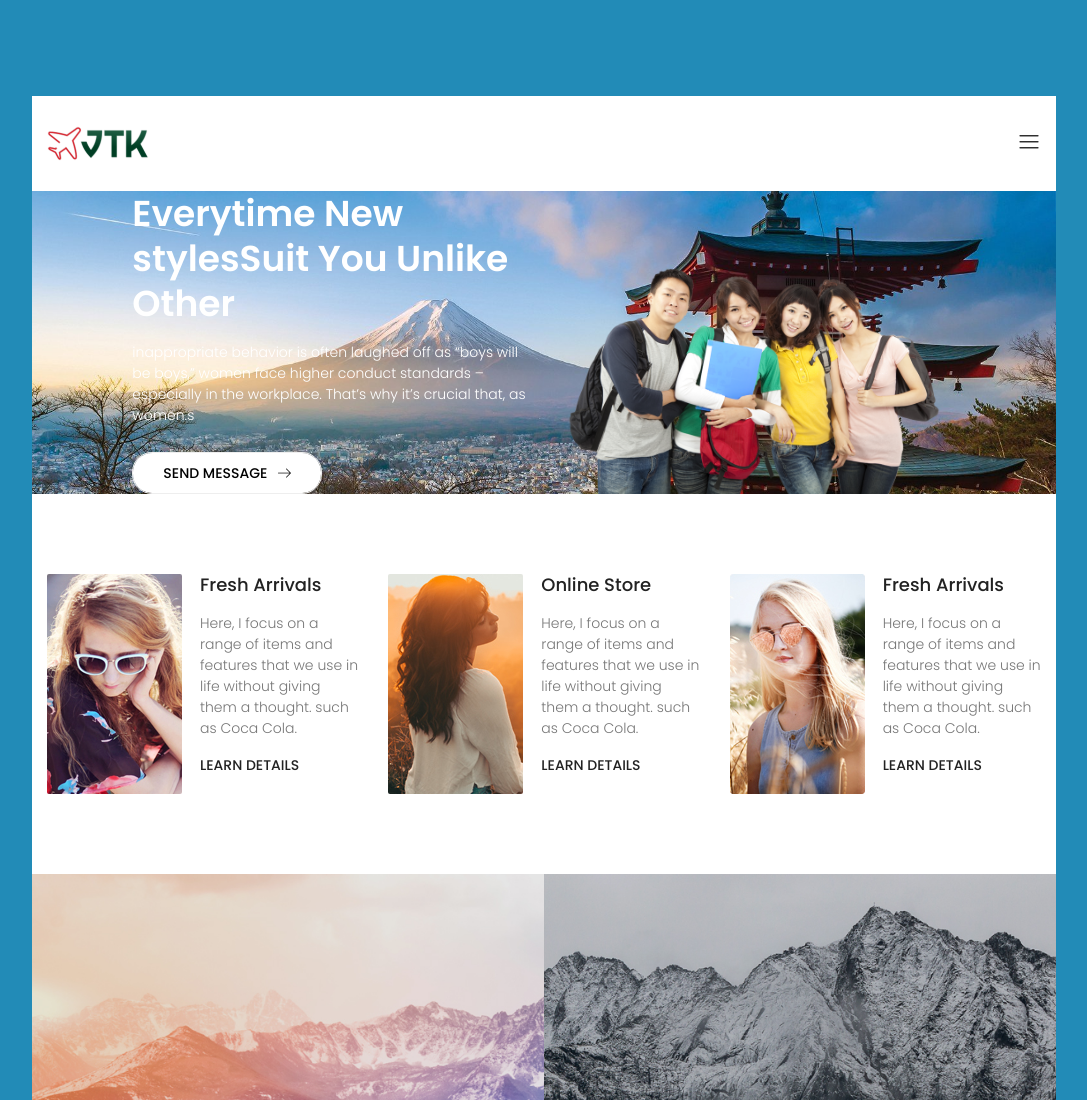
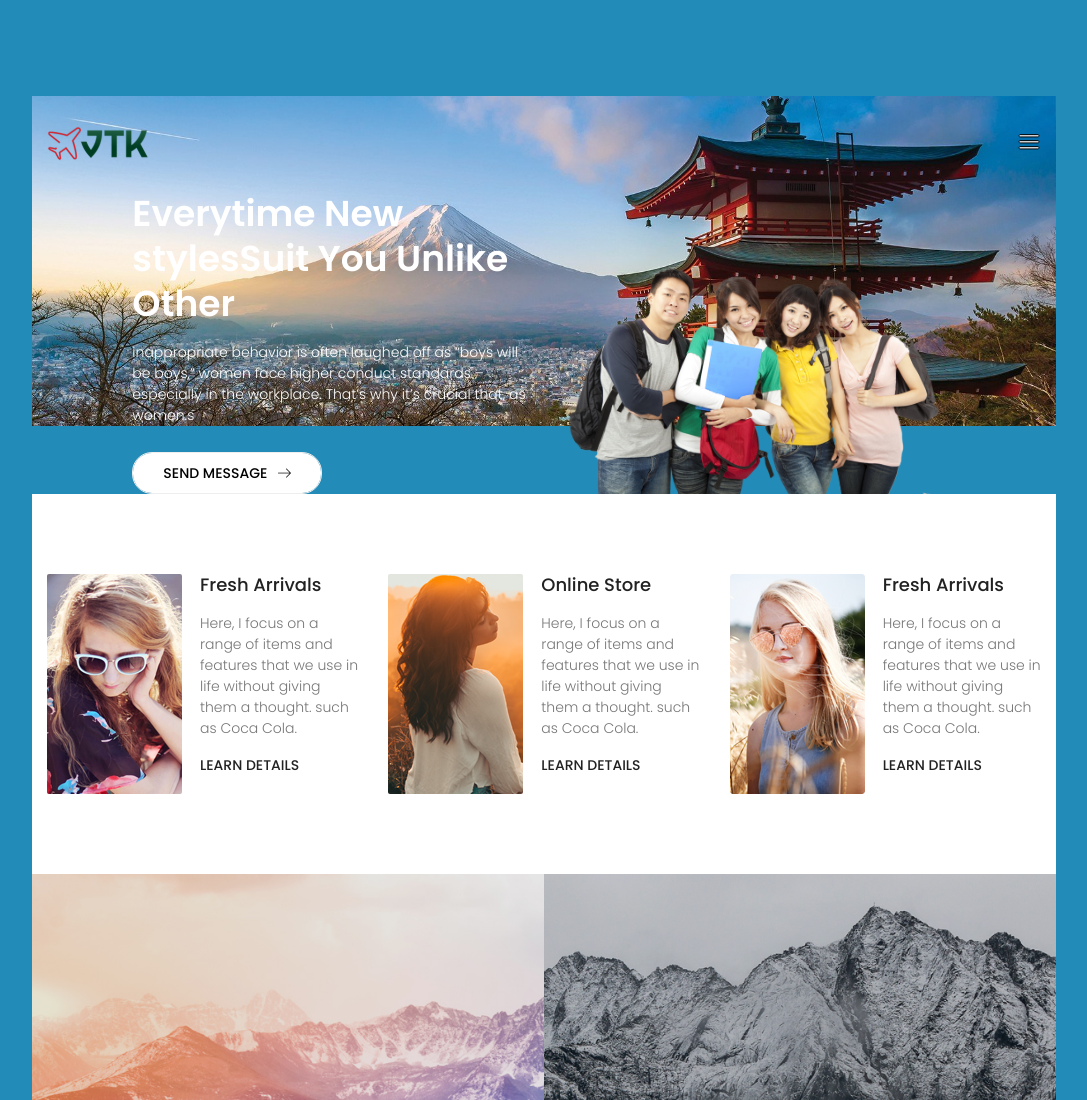
Before and after one commit to roto/jtk, a plain HTML site: page staging/index.html in a window 1280 px wide. Shown: the top 1100 px of the page, without its empty margins (96-1183 px from the left). Drawn offline with nearby package versions, Linux system fonts and the light colour scheme.

Commit message:
banner and menu

```diff
--- a/staging/css/main.css
+++ b/staging/css/main.css
@@ -1882,8 +1882,9 @@ h1, h2, h3, h4, h5, h6 {
 }
 
 .menu-bar span {
-  color: black;
+  color: white;
   font-size: 24px;
+  text-shadow: -1px 0 black, 0 1px black, 1px 0 black, 0 -1px black;
 }
 
 .main-menubar {
@@ -1920,9 +1921,10 @@ nav a {
   font-size: 12px;
   font-weight: 500;
   text-transform: uppercase;
-  color: black;
+  color: white;
   margin: 0 25px;
   display: inline-block;
+  text-shadow: -1px 0 black, 0 1px black, 1px 0 black, 0 -1px black;
 }
 
 @media (max-width: 767px) {
@@ -2061,7 +2063,11 @@ body {
 }
 
 .main-wrapper-first {
-  background: white;
+  background-image: url(../img/banner-bg.jpg);
+  background-size: 100% auto;
+  background-repeat: no-repeat;
+  margin-bottom: -400px;
+  padding-bottom: 400px;
 }
 
 .banner-content {
@@ -2087,9 +2093,7 @@ body {
 }
 
 .banner-area {
-  background-image: url(../img/banner-bg.jpg);
-  background-size: 100% auto;
-  background-repeat: no-repeat;
+  background: transparent;
 }
 
 .featured-area {
```
